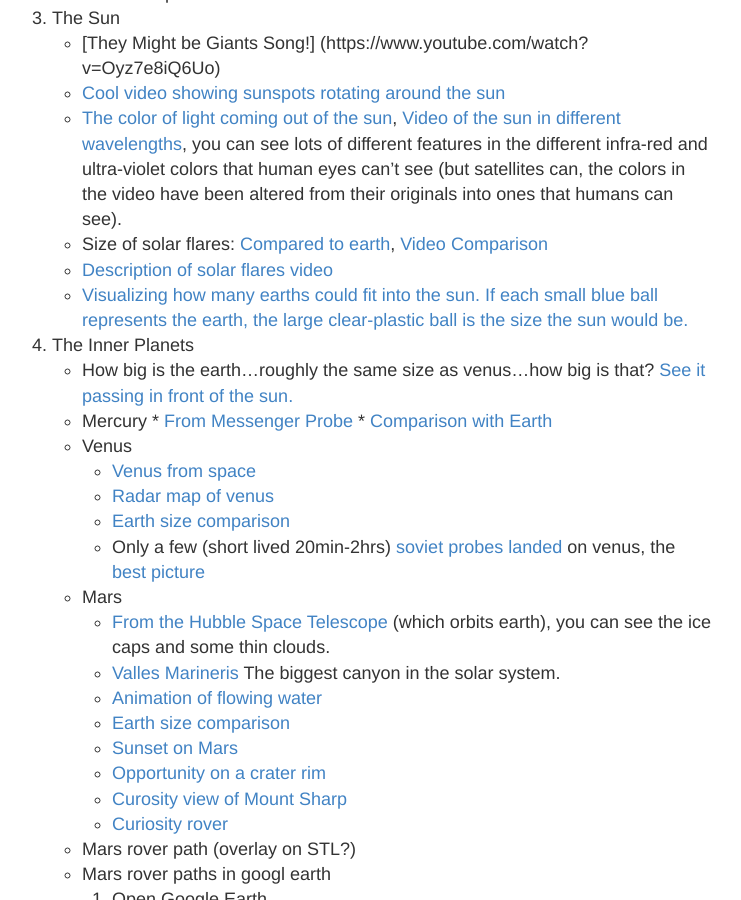
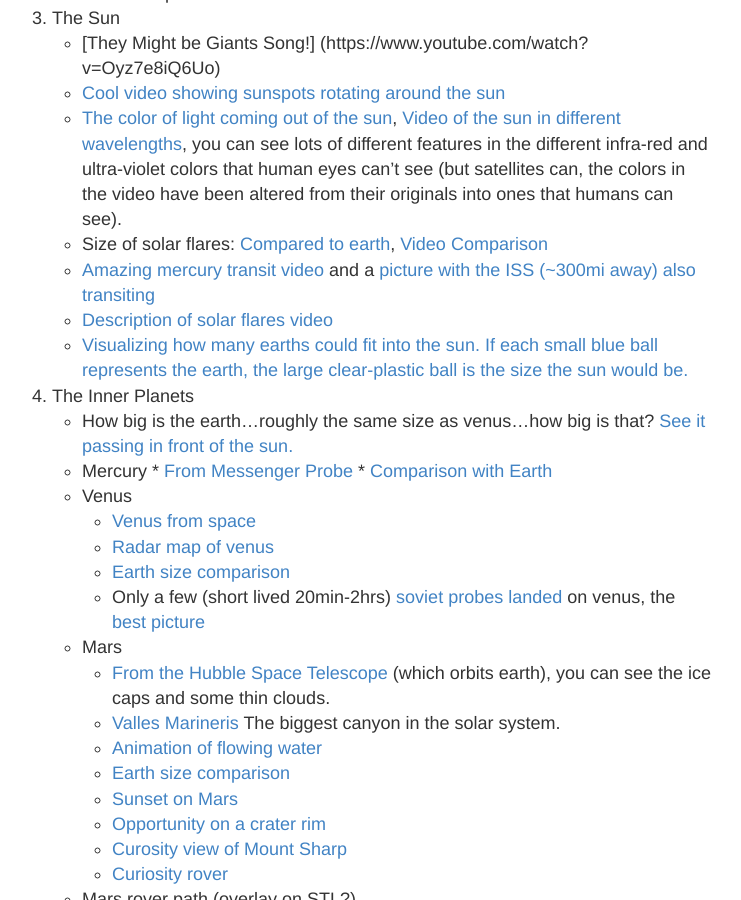
Before and after one commit to ctkstl/earth_science, a Jekyll site: the page built from resources.md, in a window 1280 px wide and 900 px high, scrolled down 8067 px. Shown: the whole window, without its empty margins (288-1029 px from the left). Built offline with Jekyll 4.4.1, drawn with Linux system fonts in a browser that asks for light colours.

Commit message:
Update resources.md

```diff
--- a/resources.md
+++ b/resources.md
@@ -253,6 +253,7 @@ permalink: /resources/
         *    [Cool video showing sunspots rotating around the sun](http://apod.nasa.gov/apod/ap150629.html)
         *    [The color of light coming out of the sun](http://apod.nasa.gov/apod/ap150628.html), [Video of the sun in different wavelengths](https://www.youtube.com/watch?v=kS57VH3QN1g),  you can see lots of different features in the different  infra-red and ultra-violet colors that human eyes can't see (but satellites can, the colors in the video have been altered from their originals into ones that humans can see).
         *    Size of solar flares: [Compared to earth](https://www.flickr.com/photos/gsfc/5492781335/ ), [Video Comparison](https://www.youtube.com/watch?v=015cnqMt2i8)
+        *    [Amazing mercury transit video](http://apod.nasa.gov/apod/ap160511.html) and a [picture with the ISS (~300mi away) also transiting](http://apod.nasa.gov/apod/ap160513.html)
         *    [Description of solar flares video](https://www.youtube.com/watch?v=oOXVZo7KikE)
         *    [Visualizing how many earths could fit into the sun. If each small blue ball represents the earth, the large clear-plastic ball is the size the sun would be.](http://i.imgur.com/U5tdA1e.jpg)
     4.  The Inner Planets
```
